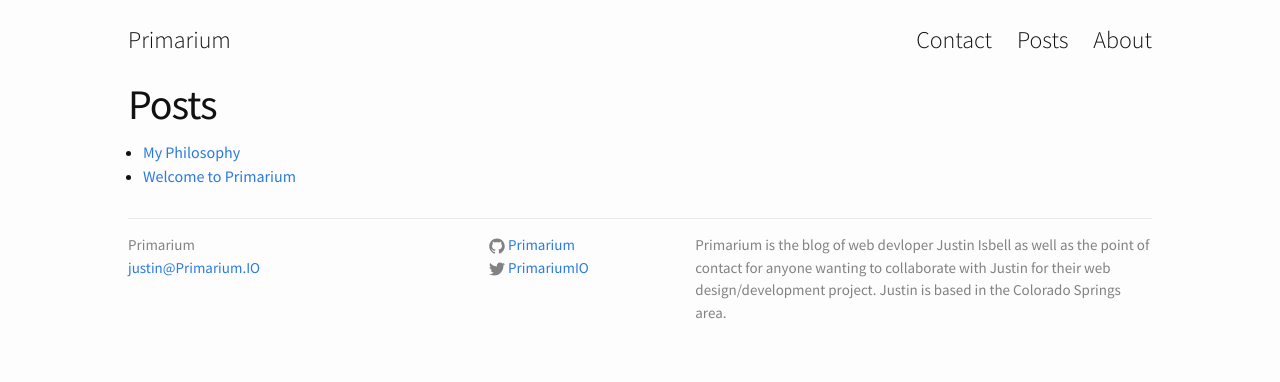
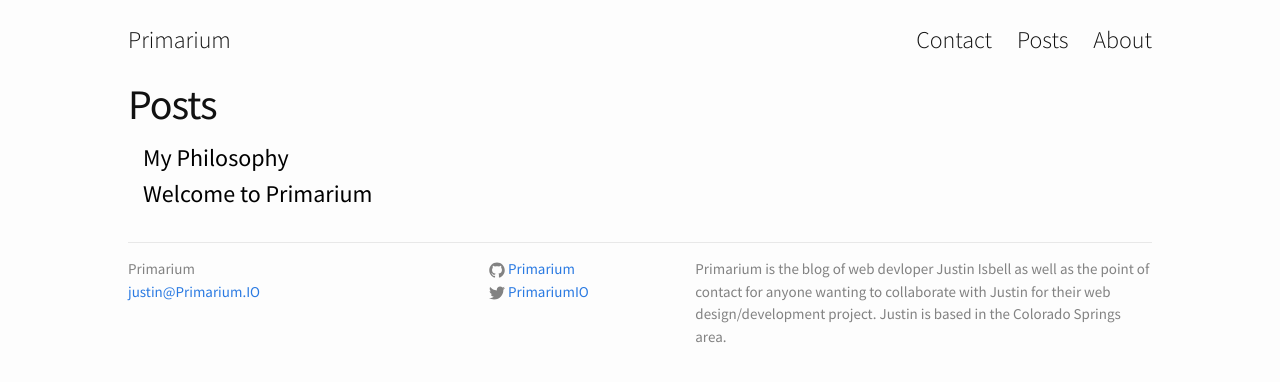
Before and after one commit to primarium/Primarium, a Jekyll site: the page built from Posts.md, in a window 1280 px wide. Shown: the top 382 px of the page. Built offline with Jekyll 4.4.1, drawn with Linux system fonts in a browser that asks for light colours; nearby versions of some CDN libraries.

Commit message:
Dressed Up the Posts Page just Slightly

```diff
--- a/Posts.md
+++ b/Posts.md
@@ -3,10 +3,10 @@ layout: page
 title: Posts
 permalink: /Posts/
 ---
-<ul>
+<ul class="postlist">
   {% for post in site.posts %}
-    <li>
-      <a href="{{ post.url }}">{{ post.title }}</a>
+    <li class="postlist-listitem">
+      <a class="postlist-link" href="{{ post.url }}">{{ post.title }}</a>
     </li>
   {% endfor %}
 </ul>
--- a/_sass/_layout.scss
+++ b/_sass/_layout.scss
@@ -386,4 +386,19 @@
             font-size: 18px;
         }
     }
+    .postlist{
+        list-style: none;
+        text-decoration: none;
+        :hover{
+            background-color:#e6ffe6;
+        }
+        .postlist-link{
+            font-size:1.5em;
+            text-decoration: none;
+            color:black;
+            :visited{
+                color:black;
+            }
+        }
+    }
 }
```
